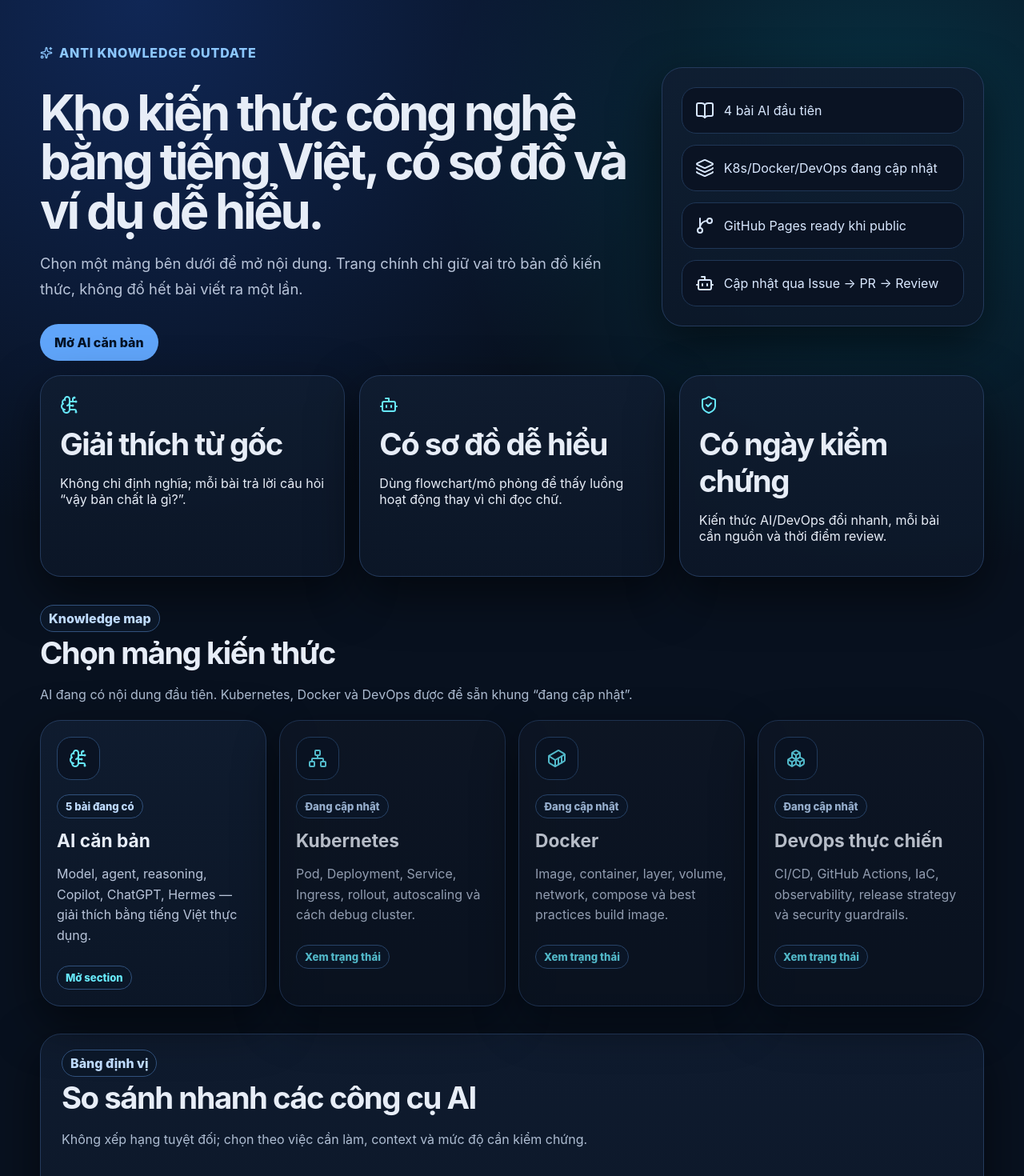
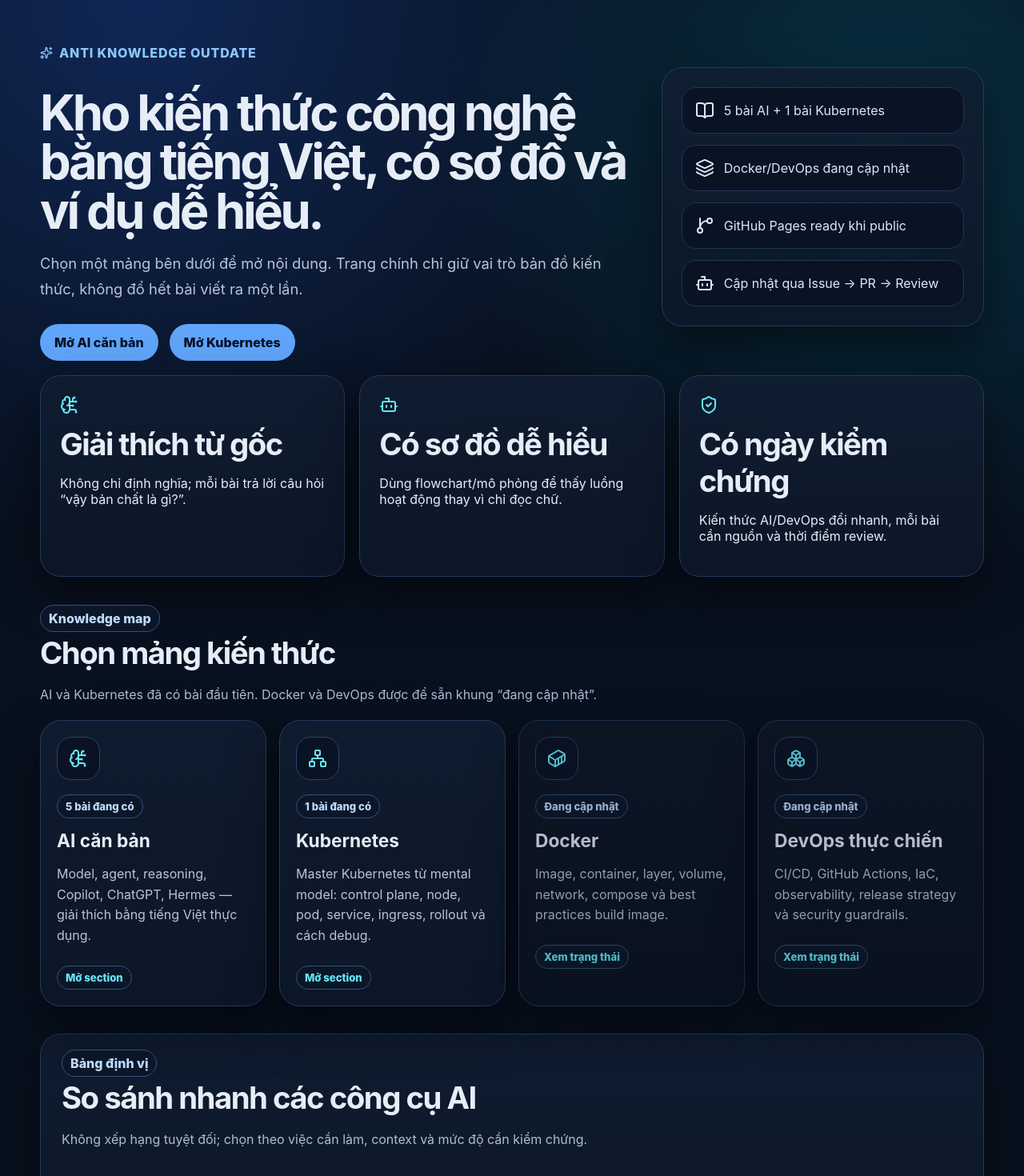
Before and after one commit to tranthaiminhtansoft/anti-knowledge-outdate, a React (Vite) app: page / in a window 1280 px wide. Shown: the top 1470 px of the page at 80% size. Built offline with nearby package versions, Linux system fonts and the light colour scheme.

Commit message:
Add master Kubernetes lesson

```diff
--- a/src/main.tsx
+++ b/src/main.tsx
@@ -24,7 +24,7 @@ type View = { type: 'home' } | { type: 'topic'; topicId: string } | { type: 'art
 
 type Article = {
   id: string;
-  topic: 'AI';
+  topic: 'AI' | 'Kubernetes' | 'Docker' | 'DevOps';
   title: string;
   question: string;
   summary: string;
@@ -93,11 +93,11 @@ const topics: Topic[] = [
   {
     id: 'k8s',
     title: 'Kubernetes',
-    description: 'Pod, Deployment, Service, Ingress, rollout, autoscaling và cách debug cluster.',
-    status: 'updating',
-    articleCount: 0,
+    description: 'Master Kubernetes từ mental model: control plane, node, pod, service, ingress, rollout và cách debug.',
+    status: 'available',
+    articleCount: 1,
     icon: <Network />,
-    bullets: ['Pod/Deployment/Service', 'Ingress vs Gateway API', 'Rolling update và rollback'],
+    bullets: ['Master Kubernetes', 'Control plane vs worker node', 'Pod/Deployment/Service/Ingress', 'Ví von như thành phố/cảng container'],
   },
   {
     id: 'docker',
@@ -230,6 +230,53 @@ Hermes --> Verify["Verify: chạy test, build, đọc output thật"]`,
       '“Có Hermes thì không cần Copilot” — không đúng; Copilot vẫn rất tiện khi coding trong IDE.',
     ],
     nextQuestions: ['Workflow nào nên chạy bằng Hermes?', 'Khi nào dùng Copilot song song Hermes?', 'Rủi ro khi agent có quyền terminal là gì?'],
+  },
+  {
+    id: 'master-kubernetes',
+    topic: 'Kubernetes',
+    title: 'Làm sao master Kubernetes?',
+    question: 'Cần hiểu mô hình K8s, các thành phần và ví von nó như cái gì?',
+    summary: 'Muốn master Kubernetes thì hãy xem cluster như một thành phố/cảng container tự vận hành: control plane là tòa thị chính điều phối, worker node là khu nhà xưởng, pod là căn hộ/container chạy app, service là số điện thoại ổn định, ingress là cổng vào thành phố, deployment là kế hoạch đảm bảo luôn đủ bản sao app chạy đúng trạng thái mong muốn.',
+    lastVerified: '2026-07-16',
+    status: 'draft',
+    diagram: `flowchart TD
+User["User gửi request"] --> Ingress["Ingress hoặc Gateway: cổng vào cluster"]
+Ingress --> Service["Service: địa chỉ ổn định cho app"]
+Service --> PodA["Pod A: chạy container app"]
+Service --> PodB["Pod B: bản sao app"]
+Service --> PodC["Pod C: bản sao app"]
+Deploy["Deployment: mong muốn có N bản sao"] --> ReplicaSet["ReplicaSet: giữ đúng số pod"]
+ReplicaSet --> PodA
+ReplicaSet --> PodB
+ReplicaSet --> PodC
+Scheduler["Scheduler: xếp pod lên node"] --> Node1["Worker node 1: máy chạy workload"]
+Scheduler --> Node2["Worker node 2: máy chạy workload"]
+APIServer["API Server: cửa tiếp nhận lệnh"] --> Scheduler
+APIServer --> Controller["Controller Manager: so thực tế với mong muốn"]
+Controller --> Deploy
+Etcd["etcd: sổ hộ khẩu trạng thái cluster"] --> APIServer
+Kubelet["Kubelet: quản gia trên mỗi node"] --> PodA
+Kubelet --> PodB`,
+    points: [
+      'Mental model: Kubernetes không phải “máy chủ thần kỳ”. Nó là hệ điều hành cho cụm máy, chuyên giữ workload chạy đúng trạng thái mong muốn.',
+      'Ví von dễ hiểu: cluster là thành phố/cảng container; control plane là tòa thị chính/trung tâm điều phối; worker node là khu nhà xưởng; pod là căn hộ nhỏ chứa container app.',
+      'API Server là quầy tiếp nhận mọi yêu cầu. kubectl, CI/CD, controller đều nói chuyện với API Server trước, không đi sửa node trực tiếp.',
+      'etcd là sổ cái/sổ hộ khẩu của cluster: lưu trạng thái mong muốn và trạng thái quan trọng. Mất etcd là mất trí nhớ cluster.',
+      'Scheduler giống bộ phận phân nhà/xếp bãi: thấy pod chưa có node thì chọn worker node phù hợp dựa trên tài nguyên, rule, taint/toleration, affinity.',
+      'Controller Manager giống ban kiểm tra: liên tục so “mong muốn” với “thực tế”. Thiếu pod thì tạo thêm, dư thì giảm, pod chết thì kéo lại.',
+      'Kubelet là quản gia trên từng node: nhận nhiệm vụ từ API Server, bảo container runtime chạy pod, rồi báo health/status về cluster.',
+      'Service là số điện thoại cố định cho nhóm pod. Pod có thể chết/sinh IP mới, nhưng Service giữ endpoint ổn định để app khác gọi.',
+      'Ingress/Gateway là cổng vào thành phố: nhận traffic HTTP/HTTPS bên ngoài rồi route vào Service phù hợp.',
+      'Muốn master K8s: học theo luồng request → ingress → service → pod → node, và luồng control → desired state → scheduler/controller/kubelet → actual state.',
+    ],
+    misconceptions: [
+      '“Pod là container” — chưa chính xác. Pod là đơn vị deploy nhỏ nhất, có thể chứa một hoặc nhiều container cùng network/storage namespace.',
+      '“Service chạy app” — sai. Service không chạy app; Service định tuyến tới các pod đang chạy app.',
+      '“Deployment chỉ để deploy lần đầu” — sai. Deployment giữ trạng thái mong muốn lâu dài, hỗ trợ rollout/rollback và tự phục hồi qua ReplicaSet.',
+      '“kubectl sửa trực tiếp container” — sai. kubectl gửi intent tới API Server; control plane và node agent thực hiện phần còn lại.',
+      '“Master K8s là nhớ hết YAML” — sai. Quan trọng là hiểu object nào giải quyết vấn đề gì, luồng traffic đi đâu, và debug từ symptom về đúng layer.',
+    ],
+    nextQuestions: ['Pod khác Deployment thế nào?', 'Service khác Ingress thế nào?', 'Debug CrashLoopBackOff theo lớp nào?'],
   },
   {
     id: 'master-hermes-agent',
@@ -435,7 +482,7 @@ function ArticleListItem({ article, index, onOpen }: { article: Article; index:
   return (
     <button className="articleListItem" onClick={onOpen} type="button">
       <div>
-        <span className="badge">AI · Bài {index + 1}</span>
+        <span className="badge">{article.topic} · Bài {index + 1}</span>
         <h3>{article.title}</h3>
         <p className="question">{article.question}</p>
         <p>{article.summary}</p>
@@ -461,17 +508,18 @@ function UpdatingPage({ topic, onBack, onHome }: { topic: Topic; onBack: () => v
 }
 
 function TopicPage({ topic, onBack, onHome, onOpenArticle }: { topic: Topic; onBack: () => void; onHome: () => void; onOpenArticle: (articleId: string) => void }) {
+  const topicArticles = articles.filter((article) => article.topic === topic.title || (topic.id === 'ai' && article.topic === 'AI'));
   return (
     <main className="pageShell">
       <PageActions onBack={onBack} onHome={onHome} backLabel="Quay lại trang chính" />
       <section className="pageHeader">
         <span className="badge">{topic.title}</span>
-        <h1>Các câu hỏi AI đầu tiên</h1>
+        <h1>{topic.id === 'ai' ? 'Các câu hỏi AI đầu tiên' : `Bài học ${topic.title}`}</h1>
         <p className="lead">Chọn từng bài để mở nội dung chi tiết. Trang này không show toàn bộ bài để tránh bị quá tải khi đọc.</p>
       </section>
-      <ModelTypesOverview />
+      {topic.id === 'ai' && <ModelTypesOverview />}
       <div className="articleList">
-        {articles.map((article, index) => <ArticleListItem article={article} index={index} key={article.id} onOpen={() => onOpenArticle(article.id)} />)}
+        {topicArticles.map((article, index) => <ArticleListItem article={article} index={index} key={article.id} onOpen={() => onOpenArticle(article.id)} />)}
       </div>
     </main>
   );
@@ -480,10 +528,10 @@ function TopicPage({ topic, onBack, onHome, onOpenArticle }: { topic: Topic; onB
 function ArticlePage({ article, onBack, onHome }: { article: Article; onBack: () => void; onHome: () => void }) {
   return (
     <main className="pageShell">
-      <PageActions onBack={onBack} onHome={onHome} backLabel="Quay lại danh sách AI" />
+      <PageActions onBack={onBack} onHome={onHome} backLabel={`Quay lại danh sách ${article.topic}`} />
       <article className="card articleCard detailArticle">
         <div className="cardHeader">
-          <span className="badge">AI</span>
+          <span className="badge">{article.topic}</span>
           <span className={`status ${article.status}`}>{article.status}</span>
         </div>
         <p className="question">Câu hỏi: {article.question}</p>
@@ -543,11 +591,12 @@ function HomePage({ onOpenTopic }: { onOpenTopic: (topicId: string) => void }) {
           <p className="lead">Chọn một mảng bên dưới để mở nội dung. Trang chính chỉ giữ vai trò bản đồ kiến thức, không đổ hết bài viết ra một lần.</p>
           <div className="heroActions">
             <button onClick={() => onOpenTopic('ai')} type="button">Mở AI căn bản</button>
+            <button onClick={() => onOpenTopic('k8s')} type="button">Mở Kubernetes</button>
           </div>
         </div>
         <div className="panel">
-          <div className="metric"><BookOpen/> 4 bài AI đầu tiên</div>
-          <div className="metric"><Layers/> K8s/Docker/DevOps đang cập nhật</div>
+          <div className="metric"><BookOpen/> 5 bài AI + 1 bài Kubernetes</div>
+          <div className="metric"><Layers/> Docker/DevOps đang cập nhật</div>
           <div className="metric"><GitBranch/> GitHub Pages ready khi public</div>
           <div className="metric"><Bot/> Cập nhật qua Issue → PR → Review</div>
         </div>
@@ -563,7 +612,7 @@ function HomePage({ onOpenTopic }: { onOpenTopic: (topicId: string) => void }) {
         <div className="sectionIntro">
           <span className="badge">Knowledge map</span>
           <h2>Chọn mảng kiến thức</h2>
-          <p>AI đang có nội dung đầu tiên. Kubernetes, Docker và DevOps được để sẵn khung “đang cập nhật”.</p>
+          <p>AI và Kubernetes đã có bài đầu tiên. Docker và DevOps được để sẵn khung “đang cập nhật”.</p>
         </div>
         <div className="topicGrid">{topics.map((topic) => <TopicCard key={topic.id} topic={topic} onOpen={() => onOpenTopic(topic.id)} />)}</div>
       </section>
@@ -608,7 +657,8 @@ function App() {
 
   if (view.type === 'article') {
     const article = articles.find((item) => item.id === view.articleId) ?? articles[0];
-    return <ArticlePage article={article} onBack={() => openTopic('ai')} onHome={openHome} />;
+    const parentTopic = topics.find((topic) => topic.title === article.topic || (article.topic === 'AI' && topic.id === 'ai')) ?? topics[0];
+    return <ArticlePage article={article} onBack={() => openTopic(parentTopic.id)} onHome={openHome} />;
   }
 
   return <HomePage onOpenTopic={openTopic} />;
```
